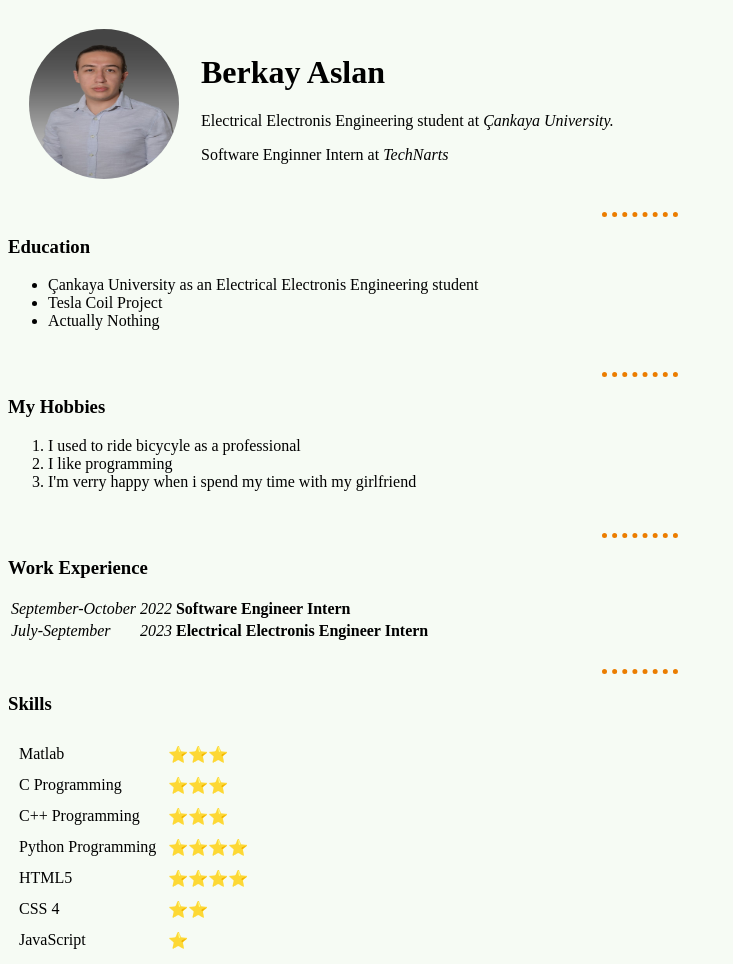
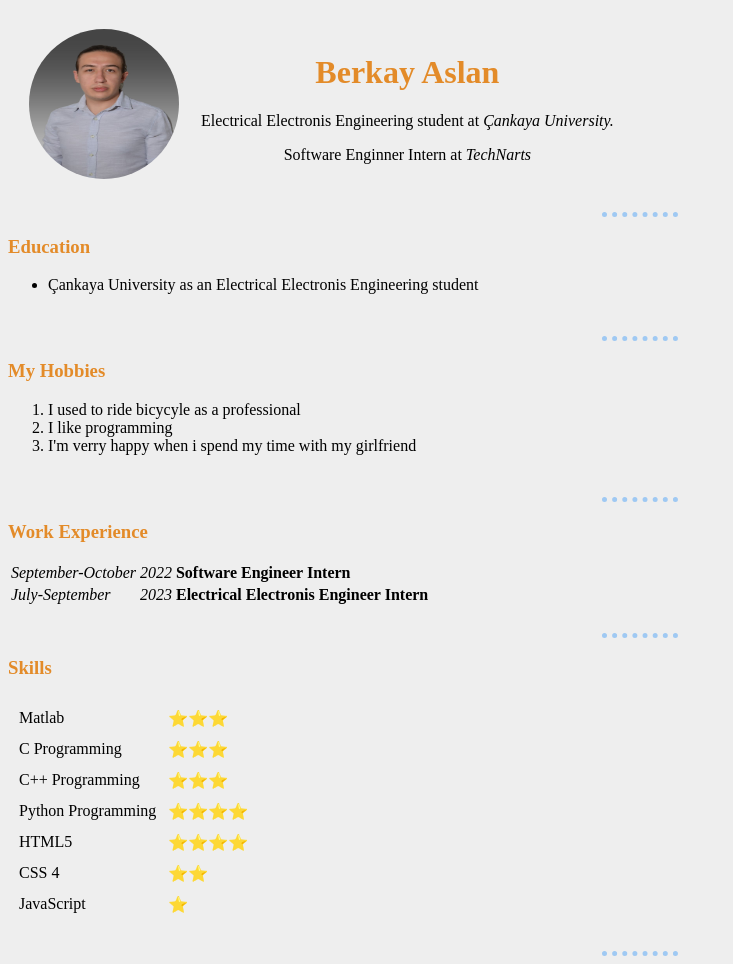
Before and after one commit to berkayaslanq/CV, a plain HTML site: page index.html in a window 1280 px wide. Shown: the top 964 px of the page, without its empty margins (0-733 px from the left). Drawn offline with Linux system fonts and the light colour scheme.

Commit message:
Add files via upload

```diff
--- a/index.html
+++ b/index.html
@@ -18,7 +18,7 @@
             <td>
                 <img src="123.jpeg" alt="Berkay Aslan's picture">
             </td>
-            <td>
+            <td class="intro">
                 <h1>Berkay Aslan</h1>
                 <p>Electrical Electronis Engineering student at <i>Çankaya University. </i> </p>
                 <p>Software Enginner Intern at <em>TechNarts</em> </p>
@@ -32,25 +32,16 @@
 
     <!-- BÖLÜMLERE AYIRMAK İÇİN-->
     <hr>
-    <h3>Education</h3>
+    <h3 class="baslik">Education</h3>
     <ul>
         <li>
             Çankaya University as an Electrical Electronis Engineering student
         </li>
 
-        <li>
-            Tesla Coil Project
-        </li>
-
-        <li>
-            Actually Nothing
-        </li>
-
-
     </ul>
 <br>
     <hr>
-    <h3>My Hobbies</h3>
+    <h3 class="baslik">My Hobbies</h3>
     <ol>
         <li>
             I used to ride bicycyle as a professional
@@ -67,7 +58,7 @@
 
     </ol> <br>
     <hr>
-    <h3>Work Experience</h3>
+    <h3 class="baslik">Work Experience</h3>
 
     <table>
         <tr>
@@ -104,7 +95,7 @@
 
     </table> <br>
     <hr>
-    <h3>Skills</h3>
+    <h3 class="baslik">Skills</h3>
     <table cellspacing="10px">
         <tr>
             <td>
@@ -186,7 +177,7 @@
 
 <hr>
 
-    <h3> <a href="contactme.html" target="_blank"> Contact Me</a> </h3>
+    <h3 class="baslik"> <a href="contactme.html" target="_blank"> Contact Me</a> </h3>
 
 
 </body>
--- a/styles.css
+++ b/styles.css
@@ -6,14 +6,33 @@ img {
 }
 
 body {
-    background-color: #F6FBF4;
+    background-color: #EEEEEE;
+
 }
 
 hr{
     border-style:  dotted none none none;
     height: 0px;
     width: 6%;
-    border-color: rgb(235, 125, 0);
+    border-color: #9FC9F3;
 
     border-width: 5px;
 }
+h1{
+    color: #E38B29;
+}
+.experience {
+    background-color: chartreuse;
+}
+.texts{
+    text-decoration: solid;
+}
+h3{
+    color: #E38B29;
+}
+.intro{
+    text-align: center;
+}
+.baslik{
+    text-align:left;
+}
```
Also changed, not shown: asdf.html (added).
